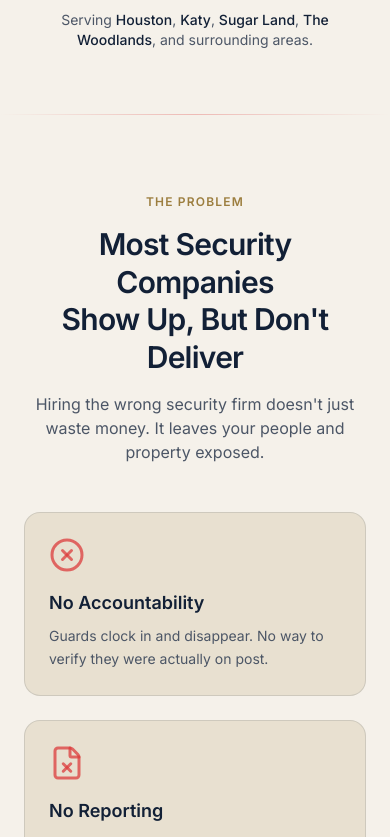
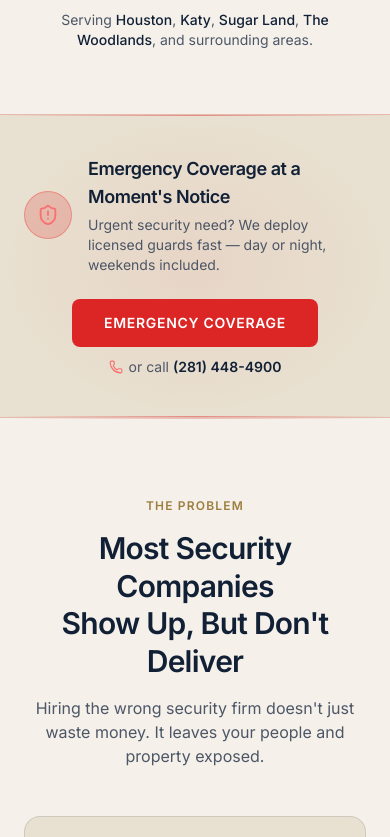
Before and after one commit to Saadiee17/pgp-security, a React (Vite) app: page / in a window 390 px wide. Shown: the part 2087-2924 px from the top of the page. Built offline with nearby package versions, Linux system fonts and the light colour scheme.

Commit message:
fix: update staff titles, Conroe phone number, and add emergency coverage banner
Correct Hector and Elise titles to Account Manager, update Conroe office
phone to (936) 539-3777, make BranchPage title label dynamic, and add
an emergency coverage CTA section to the home page.

Co-Authored-By: SaadGPT

```diff
--- a/src/data/cities.ts
+++ b/src/data/cities.ts
@@ -39,7 +39,7 @@ export const branches: Branch[] = [
     dispatcherHref: 'tel:2814484904',
     operationsManager: {
       name: 'Hector Bustamante',
-      title: 'Operations Manager',
+      title: 'Account Manager',
     },
   },
   {
@@ -47,11 +47,11 @@ export const branches: Branch[] = [
     name: 'Conroe',
     region: 'North Houston & Montgomery County',
     address: '1102 Houston St, Conroe, TX 77301',
-    phone: '(936) 672-2805',
-    phoneHref: 'tel:9366722805',
+    phone: '(936) 539-3777',
+    phoneHref: 'tel:9365393777',
     operationsManager: {
       name: 'Elise Klinger',
-      title: 'Operations Manager',
+      title: 'Account Manager',
     },
   },
   {
--- a/src/pages/BranchPage.tsx
+++ b/src/pages/BranchPage.tsx
@@ -156,7 +156,7 @@ export default function BranchPage() {
                   <div className="flex items-start gap-3 mb-3">
                     <UserRound size={18} className="text-gold flex-shrink-0 mt-0.5" />
                     <span className="text-xs font-semibold tracking-[0.1em] uppercase text-gold">
-                      Operations Manager
+                      {branch.operationsManager.title}
                     </span>
                   </div>
                   <p className="text-ice-white text-base font-semibold leading-tight">
--- a/src/pages/Home.tsx
+++ b/src/pages/Home.tsx
@@ -1,5 +1,6 @@
 import Hero from '@/sections/Hero'
 import StatsBar from '@/sections/StatsBar'
+import EmergencyCoverage from '@/sections/EmergencyCoverage'
 import ProblemSection from '@/sections/ProblemSection'
 import SolutionSection from '@/sections/SolutionSection'
 import ServicesSnapshot from '@/sections/ServicesSnapshot'
@@ -13,6 +14,7 @@ export default function Home() {
     <>
       <Hero />
       <StatsBar />
+      <EmergencyCoverage />
       <ProblemSection />
       <SolutionSection />
       <ServicesSnapshot />
--- /dev/null
+++ b/src/sections/EmergencyCoverage.tsx
@@ -0,0 +1,107 @@
+import { useEffect, useRef } from 'react'
+import { Link } from 'react-router'
+import gsap from 'gsap'
+import { ScrollTrigger } from 'gsap/ScrollTrigger'
+import { Phone, ShieldAlert } from 'lucide-react'
+
+gsap.registerPlugin(ScrollTrigger)
+
+export default function EmergencyCoverage() {
+  const sectionRef = useRef<HTMLDivElement>(null)
+  const pulseRef = useRef<HTMLDivElement>(null)
+
+  useEffect(() => {
+    if (!sectionRef.current) return
+
+    gsap.fromTo(
+      sectionRef.current.querySelectorAll('.anim-el'),
+      { opacity: 0, y: 20 },
+      {
+        opacity: 1,
+        y: 0,
+        stagger: 0.1,
+        duration: 0.6,
+        ease: 'power3.out',
+        scrollTrigger: { trigger: sectionRef.current, start: 'top 85%' },
+      }
+    )
+
+    if (pulseRef.current) {
+      gsap.to(pulseRef.current, {
+        scale: 1.6,
+        opacity: 0,
+        duration: 1.8,
+        ease: 'power2.out',
+        repeat: -1,
+      })
+    }
+
+    return () => {
+      ScrollTrigger.getAll().forEach((st) => {
+        if (st.trigger === sectionRef.current) st.kill()
+      })
+    }
+  }, [])
+
+  return (
+    <section
+      ref={sectionRef}
+      className="w-full py-10 sm:py-12 relative overflow-hidden bg-midnight border-y border-red-600/20"
+    >
+      <div
+        className="absolute inset-0 pointer-events-none"
+        style={{ background: 'radial-gradient(ellipse at 50% 50%, rgba(220,38,38,0.06) 0%, transparent 70%)' }}
+      />
+      <div
+        className="absolute top-0 left-0 right-0 h-px pointer-events-none"
+        style={{ background: 'linear-gradient(90deg, transparent, rgba(220,38,38,0.45), transparent)' }}
+      />
+      <div
+        className="absolute bottom-0 left-0 right-0 h-px pointer-events-none"
+        style={{ background: 'linear-gradient(90deg, transparent, rgba(220,38,38,0.45), transparent)' }}
+      />
+
+      <div className="max-w-[1280px] mx-auto px-6 relative z-10">
+        <div className="flex flex-col sm:flex-row items-center justify-between gap-6">
+          {/* Left: icon + text */}
+          <div className="flex items-center gap-4 sm:gap-5">
+            <div className="relative flex-shrink-0">
+              <div
+                ref={pulseRef}
+                className="absolute inset-0 rounded-full bg-red-600/30"
+              />
+              <div className="w-12 h-12 rounded-full bg-red-600/20 border border-red-500/40 flex items-center justify-center">
+                <ShieldAlert size={22} className="text-red-400" />
+              </div>
+            </div>
+            <div>
+              <h3 className="anim-el text-ice-white text-lg sm:text-xl font-semibold tracking-tight opacity-0">
+                Emergency Coverage at a Moment's Notice
+              </h3>
+              <p className="anim-el text-slate text-sm sm:text-base mt-1 opacity-0">
+                Urgent security need? We deploy licensed guards fast — day or night, weekends included.
+              </p>
+            </div>
+          </div>
+
+          {/* Right: CTA + phone */}
+          <div className="anim-el opacity-0 flex flex-col items-center gap-2.5 flex-shrink-0">
+            <Link
+              to="/contact"
+              className="bg-red-600 text-white px-8 py-3.5 rounded-lg font-semibold text-sm uppercase tracking-wider hover:bg-red-500 hover:scale-[1.03] hover:shadow-[0_0_30px_rgba(220,38,38,0.3)] transition-all duration-200"
+            >
+              Emergency Coverage
+            </Link>
+            <a
+              href="tel:2814484900"
+              className="flex items-center gap-1.5 text-slate hover:text-ice-white transition-colors duration-200 text-sm"
+            >
+              <Phone size={14} className="text-red-400" />
+              <span>or call <span className="font-semibold text-ice-white">(281) 448-4900</span></span>
+            </a>
+          </div>
+        </div>
+      </div>
+    </section>
+  )
+}
```
